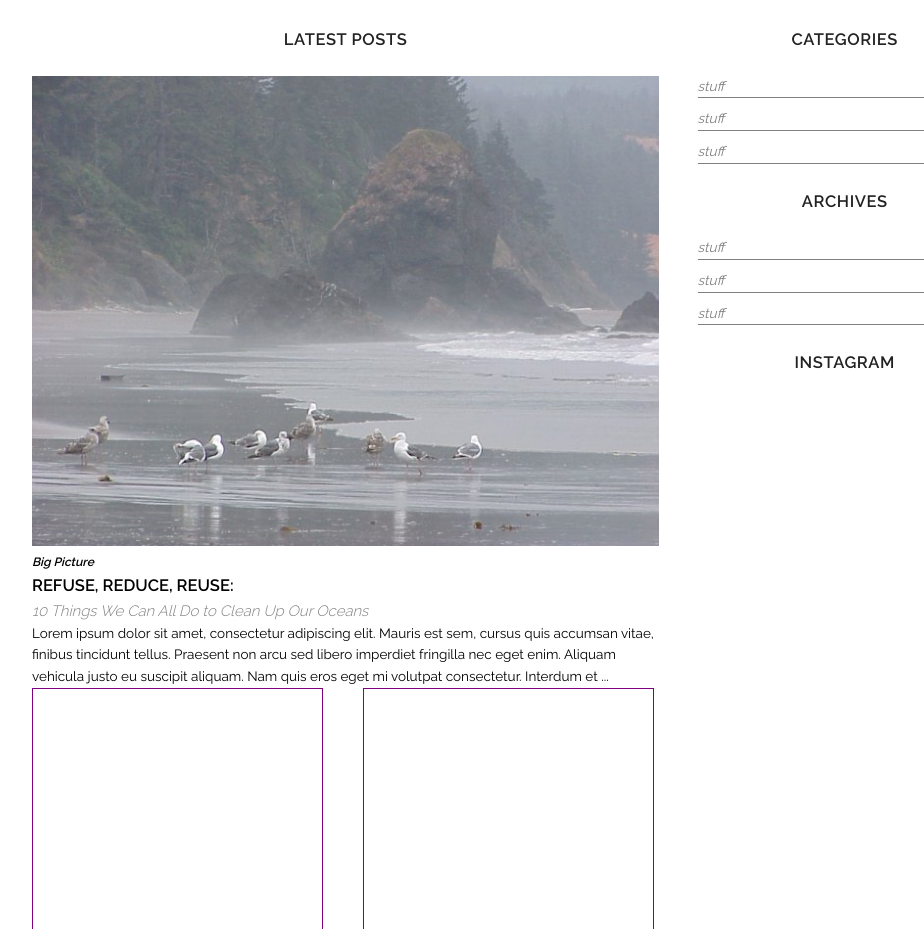
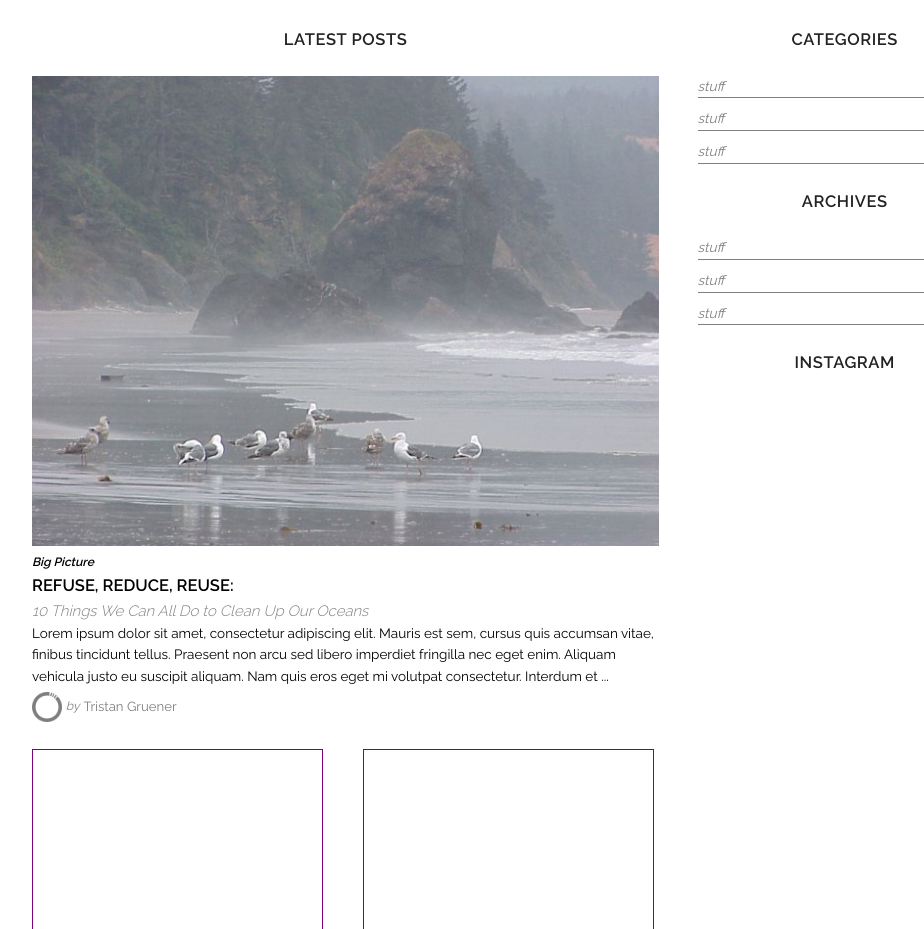
Before and after one commit to TristanAG/nn_blog, a website: page index.html in a window 1280 px wide. Shown: the part 545-1474 px from the top of the page, without its empty margins (128-1052 px from the left). Drawn offline with Linux system fonts and the light colour scheme.

Commit message:
built post author component

```diff
--- a/css/style.css
+++ b/css/style.css
@@ -69,6 +69,7 @@ header h5{
 /***   post preview   ***/
   .post-preview{
     margin-top: 20px;
+    margin-bottom: 20px;
   }
   .post-preview a{
     text-decoration: none;
@@ -96,17 +97,47 @@ header h5{
     font-size: .9em;
   }
 
-  /*small post modifier*/
-  .small-post{
-    width: 280px;
+
+  .author-image-wrapper{
+    width: 30px;
+    padding-top: 4px;
+
+    display: inline-block;
+
+  }
+  .author-pic-mini{
     max-width: 100%;
+  }
+  .author-text-wrapper{
     display: inline-block;
-    max-width: 100%;
+
+    padding-bottom: 5px;
+
+
+  }
+  .author-by{
+    float: left;
+    margin-top: -15px;
+    font-size: .8em;
+    color: gray;
+    font-style: italic;
+    display: inline-block;
+
+  }
+  .author-name{
+    float: right;
+    margin-top: -16px;
+    margin-left: 4px;
+    display: inline-block;
+    font-size: .88em;
+    color: gray;
 
 
   }
 
-  .mini-block{
+  /*small post modifier*/
+
+  .mini-post-preview{
     border: 1px solid purple;
     height: 250px;
     width: 46.1%;
--- a/index.html
+++ b/index.html
@@ -72,12 +72,18 @@
                   justo eu suscipit aliquam. Nam quis eros eget mi volutpat consectetur. Interdum et ...
                 </div>
               </a>
+              <div class="author-image-wrapper">
+                <img src="images/author.png" class="author-pic-mini"/>
+              </div>
+              <div class="author-text-wrapper">
+                <div class="author-by">by</div> <div class="author-name">Tristan Gruener</div>
+              </div>
             </div>
 
-            <div class="mini-block" style="margin-right: 5.8%">
+            <div class="mini-post-preview" style="margin-right: 5.8%">
 
             </div>
-            <div class="mini-block">
+            <div class="mini-post-preview">
 
             </div>
 
```
Also changed, not shown: images/author.png (added), 3 other files.
